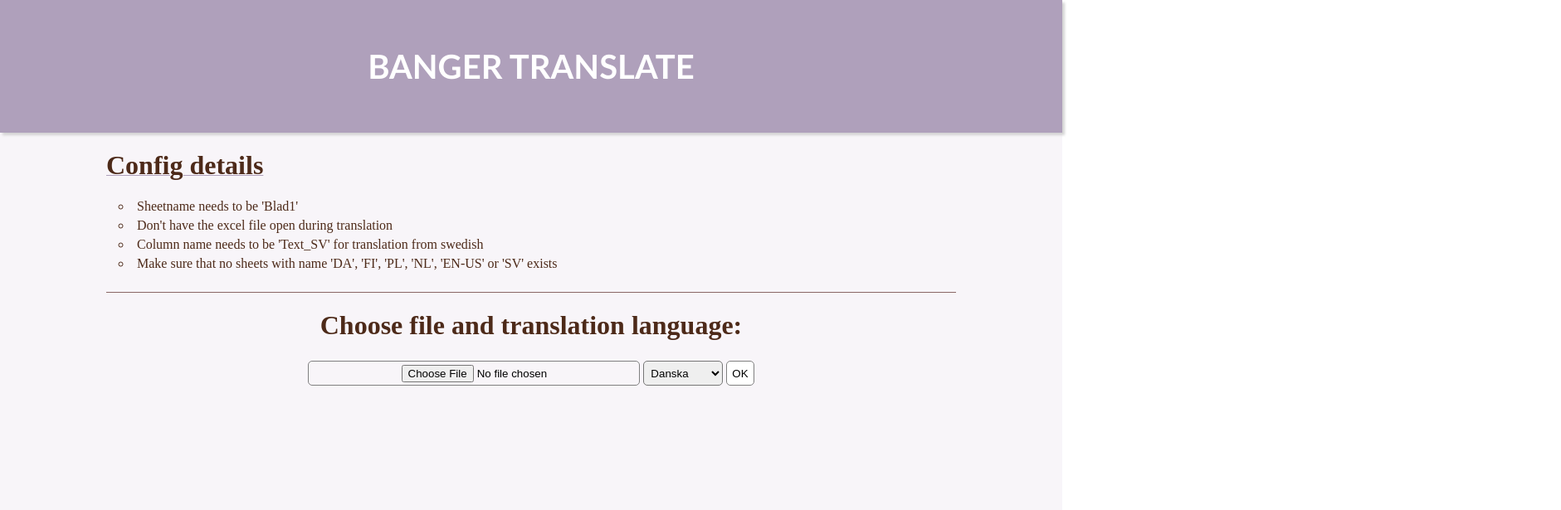
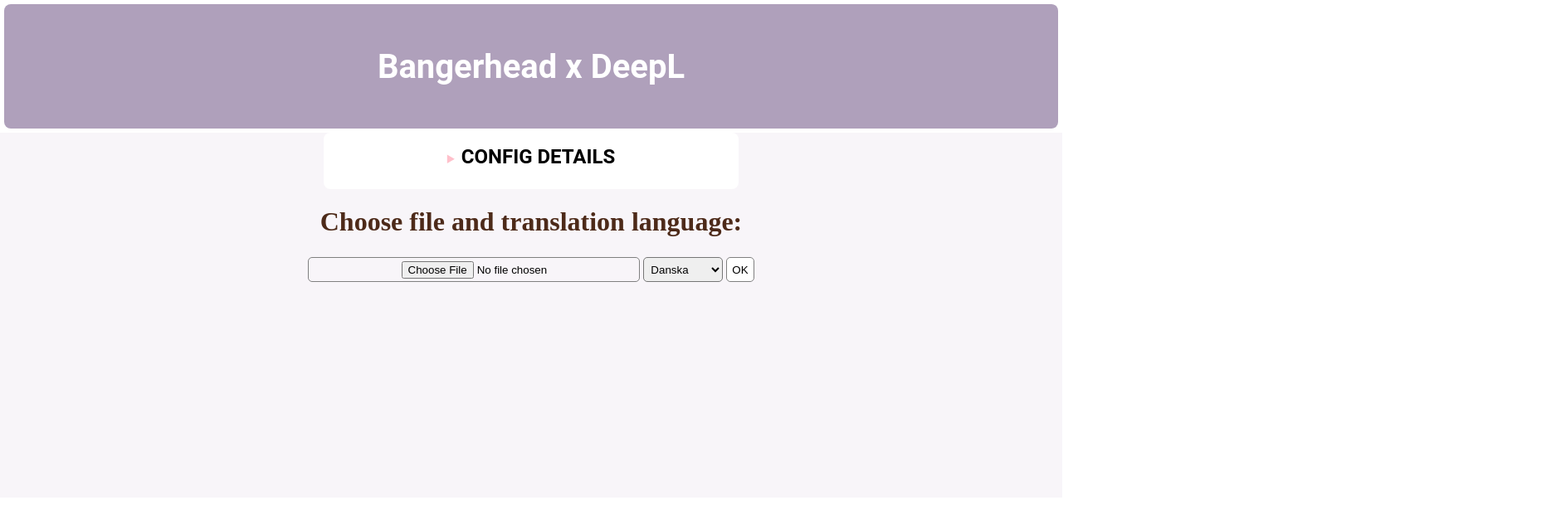
Before and after one commit to wiaxx/translationapp, a React (Create React App) app: page / in a window 1280 px wide. Shown: the top 615 px of the page at 83% size, 1881 px wide, since content can reach past the window. Built offline with nearby package versions, Linux system fonts and the light colour scheme.

Commit message:
style: update styling

```diff
--- a/src/App.css
+++ b/src/App.css
@@ -1,7 +1,7 @@
 .App {
   text-align: center;
   height: 100vh;
-  background-color: #f8f5f9;
+  font-family: 'Roboto';
 }
 
 .App-logo {
--- a/src/components/Config.js
+++ b/src/components/Config.js
@@ -1,11 +1,47 @@
-import React from "react";
-import styled from "styled-components";
+import React from 'react';
+import styled from 'styled-components';
+
+const ConfigHolder = styled.div`
+  margin: auto;
+  background-color: white;
+  border-radius: 8px;
+  padding: 15px;
+  width: 500px;
+  text-align: left;
+  padding-bottom: 10px;
+
+  & > details > summary {
+    text-align: center;
+    margin-bottom: 15px;
+    cursor: pointer;
+
+    &::marker {
+      color: pink;
+    }
+  }
+`;
+
+const Title = styled.h2`
+  text-transform: uppercase;
+  margin: 0;
+  text-align: center;
+  display: inline-block;
+`;
+
+const BulletList = styled.li`
+  margin: 5px;
+  margin-left: 15px;
+  line-height: 1.4;
+  list-style-type: circle;
+`;
 
 const Config = () => {
   return (
-    <ConfigDiv>
-      <ConfigHolder>
-        <Title>Config details</Title>
+    <ConfigHolder>
+      <details>
+        <summary>
+          <Title>Config details</Title>
+        </summary>
         <BulletList>Sheetname needs to be 'Blad1'</BulletList>
         <BulletList>
           Don't have the excel file open during translation
@@ -14,38 +50,14 @@
           Column name needs to be 'Text_SV' for translation from swedish
         </BulletList>
         <BulletList>
-          Make sure that no sheets with name 'DA', 'FI', 'PL', 'NL', 'EN-US' or
-          'SV' exists
+          Make sure that no sheets with name in following list exists:
+          <BulletList>
+            'DA', 'EN-US', 'FI', FR, 'NL', 'NB', 'PL', 'SV'
+          </BulletList>
         </BulletList>
-      </ConfigHolder>
-    </ConfigDiv>
+      </details>
+    </ConfigHolder>
   );
 };
 
-const ConfigDiv = styled.div`
-  background-color: #f8f5f9;
-  margin-bottom: 15px;
-`;
-
-const ConfigHolder = styled.div`
-  margin: auto;
-  width: 80vw;
-  font-family: Times New Roman;
-  color: #4d2a19;
-  text-align: left;
-  // padding-left: 65px;
-  padding-bottom: 20px;
-  border-bottom: 0.7px solid #8a6766;
-`;
-
-const Title = styled.h1`
-  text-decoration: underline 0.7px #afa0bb;
-`;
-
-const BulletList = styled.li`
-  margin: 5px;
-  margin-left: 15px;
-  list-style-type: circle;
-`;
-
 export default Config;
--- a/src/components/Footer.js
+++ b/src/components/Footer.js
@@ -1,18 +1,19 @@
-import React from "react";
-import styled from "styled-components";
-
-const Footer = () => {
-  return <FooterDiv>Bangerhead 2022 / wiaxx</FooterDiv>;
-};
+import React from 'react';
+import styled from 'styled-components';
 
 const FooterDiv = styled.div`
   background-color: #afa0bb;
-  height: 12.5vh;
+  height: 65px;
+  margin: 5px;
   display: flex;
   justify-content: center;
   align-items: center;
-  box-shadow: -3px -3px 3px lightgrey;
+  border-radius: 8px;
   color: white;
 `;
 
+const Footer = () => {
+  return <FooterDiv>Bangerhead {new Date().getFullYear()} / @wiaxx</FooterDiv>;
+};
+
 export default Footer;
--- a/src/components/Header.js
+++ b/src/components/Header.js
@@ -1,29 +1,28 @@
-import React from "react";
-import styled from "styled-components";
+import React from 'react';
+import styled from 'styled-components';
+
+const HeaderDiv = styled.div`
+  background-color: #afa0bb;
+  height: 150px;
+  margin: 5px;
+  display: flex;
+  justify-content: center;
+  align-items: center;
+  border-radius: 8px;
+`;
+
+const Title = styled.h1`
+  color: white;
+  font-family: Roboto;
+  font-size: 2.5rem;
+`;
 
 const Header = () => {
   return (
     <HeaderDiv>
-      <Title>Banger Translate</Title>
+      <Title>Bangerhead x DeepL</Title>
     </HeaderDiv>
   );
 };
 
-const HeaderDiv = styled.div`
-  background-color: #afa0bb;
-  height: 20vh;
-  display: flex;
-  justify-content: center;
-  align-items: center;
-  box-shadow: 3px 3px 3px lightgrey;
-`;
-
-const Title = styled.h1`
-  color: white;
-  text-transform: uppercase;
-  // text-decoration: underline wavy #f8f5f9;
-  font-family: GillSans, Calibri, Trebuchet, sans-serif;
-  font-size: 2.5rem;
-`;
-
 export default Header;
```
Also changed, not shown: electron.js (+20 -20 lines).
